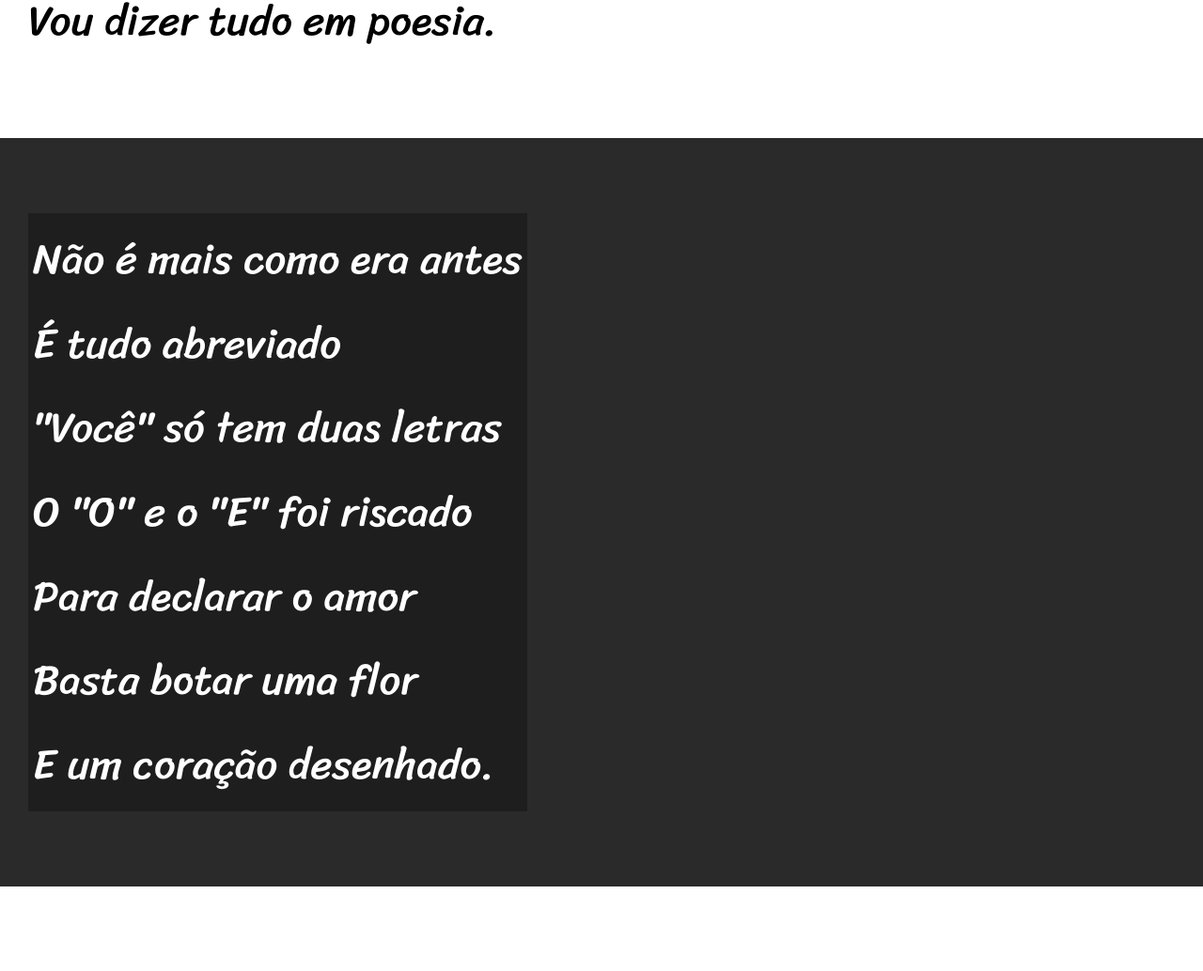
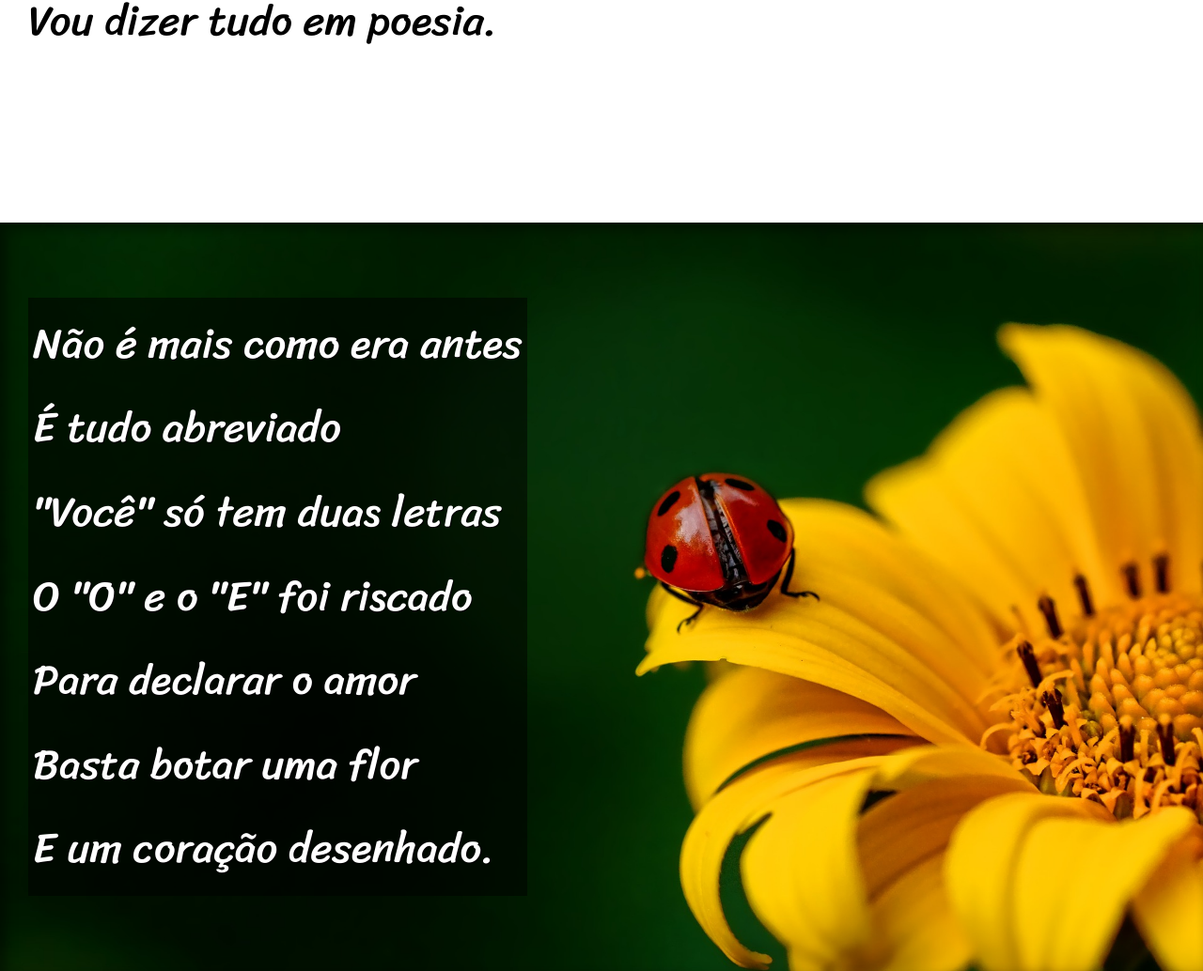
Before and after one commit to caiopenafiel/html-css, a plain HTML site: page desafios/desafio 12/index.html in a window 1280 px wide. Shown: the part 900-1934 px from the top of the page at 94% size. Drawn offline with Linux system fonts and the light colour scheme.

Commit message:
atualizeiii

```diff
--- a/desafios/desafio 12/estilo/style.css
+++ b/desafios/desafio 12/estilo/style.css
@@ -57,6 +57,10 @@ section {
   font-size: 3.5vw;
 }
 
+section > p {
+  padding-bottom: 2em;
+}
+
 section.normal {
   background-color: white;
   color: black;
@@ -65,14 +69,28 @@ section.normal {
 section.imagem {
   background-color: rgb(43, 42, 42);
   color: white;
+  box-shadow: inset 6px 6px 13px 0px rgba(0, 0, 0, 0.473);
+  background-size: cover;
+  background-attachment: fixed;ck
 
 }
 
 section.imagem > p {
-  background-color: rgba(0, 0, 0, 0.295);
+  background-color: rgba(0, 0, 0, 0.514);
   padding: 5px;
   display: inline-block;
+  text-shadow: 1px 1px 0px black;
 }
+
+section#img01 {
+  background-image: url('../imagens/background001.jpg');
+  background-position: right center;
+  }
+
+
+section#img02 {
+  background-image: url('../imagens/background002.jpg');
+  }
 
 footer {
   background: black;
--- a/desafios/desafio 12/index.html
+++ b/desafios/desafio 12/index.html
@@ -30,7 +30,7 @@
 
 
 
-    <section class="imagem">
+    <section class="imagem " id="img01">
       <p>
         Não é mais como era antes <br>
         É tudo abreviado <br>
@@ -65,7 +65,7 @@
 
 
 
-    <section class="imagem">
+    <section class="imagem" id="img02">
       <p>
         Tenho saudade das cartas <br>
         Escritas com a própria mão <br>
```
